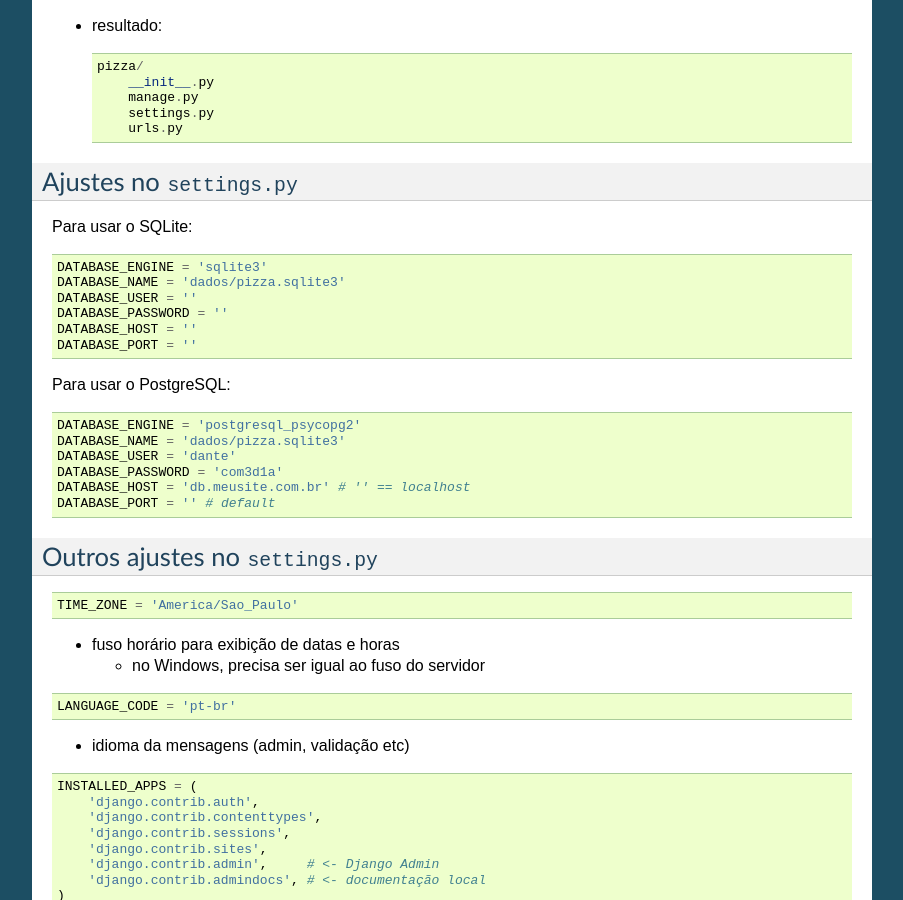
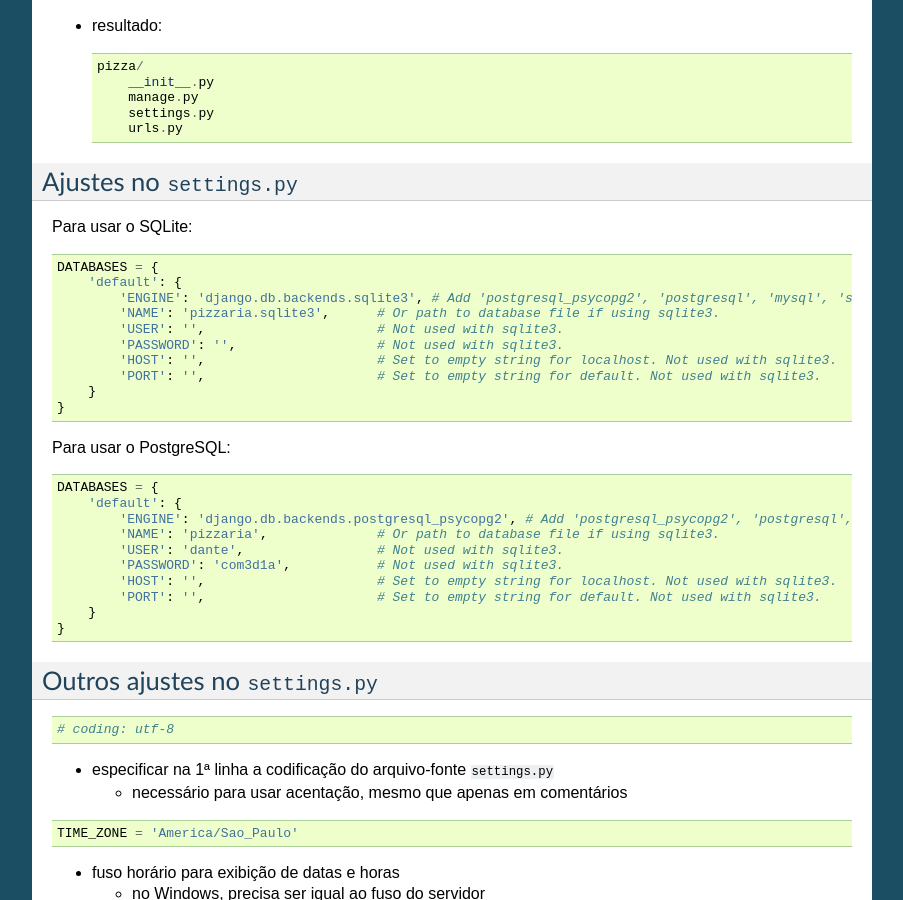
Before and after one commit to pythonprobr/django-pizza, a Sphinx documentation site: the page built from docs/index.rst, in a window 1280 px wide and 900 px high, scrolled down 724 px. Shown: the whole window, without its empty margins (198-1101 px from the left). Built offline with Sphinx 7.4.7, drawn with Linux system fonts in a browser that asks for light colours.

```diff
--- a/docs/index.rst
+++ b/docs/index.rst
@@ -64,25 +64,41 @@ Ajustes no ``settings.py``
 
 Para usar o SQLite::
 
-    DATABASE_ENGINE = 'sqlite3'
-    DATABASE_NAME = 'dados/pizza.sqlite3'
-    DATABASE_USER = ''
-    DATABASE_PASSWORD = ''
-    DATABASE_HOST = ''
-    DATABASE_PORT = ''
+    DATABASES = {
+        'default': {
+            'ENGINE': 'django.db.backends.sqlite3', # Add 'postgresql_psycopg2', 'postgresql', 'mysql', 'sqlite3' or 'oracle'.
+            'NAME': 'pizzaria.sqlite3',      # Or path to database file if using sqlite3.
+            'USER': '',                      # Not used with sqlite3.
+            'PASSWORD': '',                  # Not used with sqlite3.
+            'HOST': '',                      # Set to empty string for localhost. Not used with sqlite3.
+            'PORT': '',                      # Set to empty string for default. Not used with sqlite3.
+        }
+    }
 
 Para usar o PostgreSQL::
 
-    DATABASE_ENGINE = 'postgresql_psycopg2'
-    DATABASE_NAME = 'dados/pizza.sqlite3'
-    DATABASE_USER = 'dante'
-    DATABASE_PASSWORD = 'com3d1a'
-    DATABASE_HOST = 'db.meusite.com.br' # '' == localhost
-    DATABASE_PORT = '' # default
+    DATABASES = {
+        'default': {
+            'ENGINE': 'django.db.backends.postgresql_psycopg2', # Add 'postgresql_psycopg2', 'postgresql', 'mysql', 'sqlite3' or 'oracle'.
+            'NAME': 'pizzaria',              # Or path to database file if using sqlite3.
+            'USER': 'dante',                 # Not used with sqlite3.
+            'PASSWORD': 'com3d1a',           # Not used with sqlite3.
+            'HOST': '',                      # Set to empty string for localhost. Not used with sqlite3.
+            'PORT': '',                      # Set to empty string for default. Not used with sqlite3.
+        }
+    }
 
 ----------------------------------
 Outros ajustes no ``settings.py``
 ----------------------------------
+
+::
+
+    # coding: utf-8
+
+- especificar na 1ª linha a codificação do arquivo-fonte ``settings.py``
+
+  - necessário para usar acentação, mesmo que apenas em comentários
 
 ::
 
```
Also changed, not shown: settings.py (+11 -9 lines), urls.py (+4 -4 lines).
